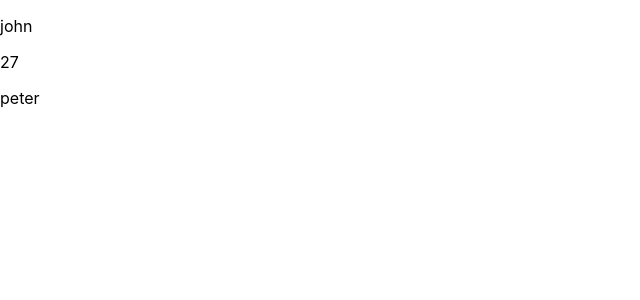
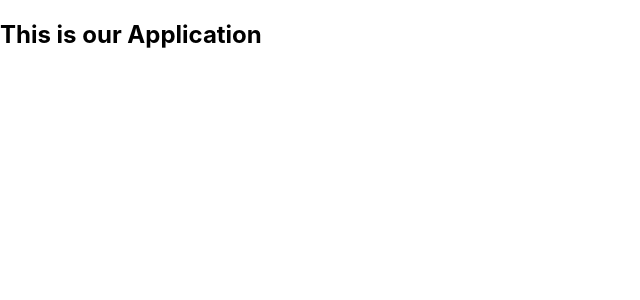
Before and after one commit to nevinherring/second-tutorial, a React (Create React App) app: page / in a window 1280 px wide. Shown: the top 300 px of the page, without its empty margins (0-640 px from the left). Built offline with nearby package versions, Linux system fonts and the light colour scheme.

Commit message:
making basic book app to learn about state more in depth

```diff
--- a/src/App.js
+++ b/src/App.js
@@ -2,14 +2,11 @@
 //only one default export module
 
 import React from "react";
-import { name, age, person } from './data';
 
 const App = () => (
   <section>
-    <p>{name}</p>
-    <p>{age}</p>
-    <p>{person.name}</p>
+    <h1>This is our Application</h1>
   </section>
-);
+)
 
 export default App;
--- a/src/data.js
+++ /dev/null
@@ -1,9 +0,0 @@
-export const name = 'john';
-export const age = 27;
-
-export const person = {
-    name: 'peter',
-    age: 25
-}
-
-const secretValue = "secret";
```
Also changed, not shown: src/Book.js (added, +12 -0 lines), src/Booklist.js (added, +13 -0 lines), src/components/Header/Banner.js (deleted, +0 -20 lines), src/logo.svg (deleted).
